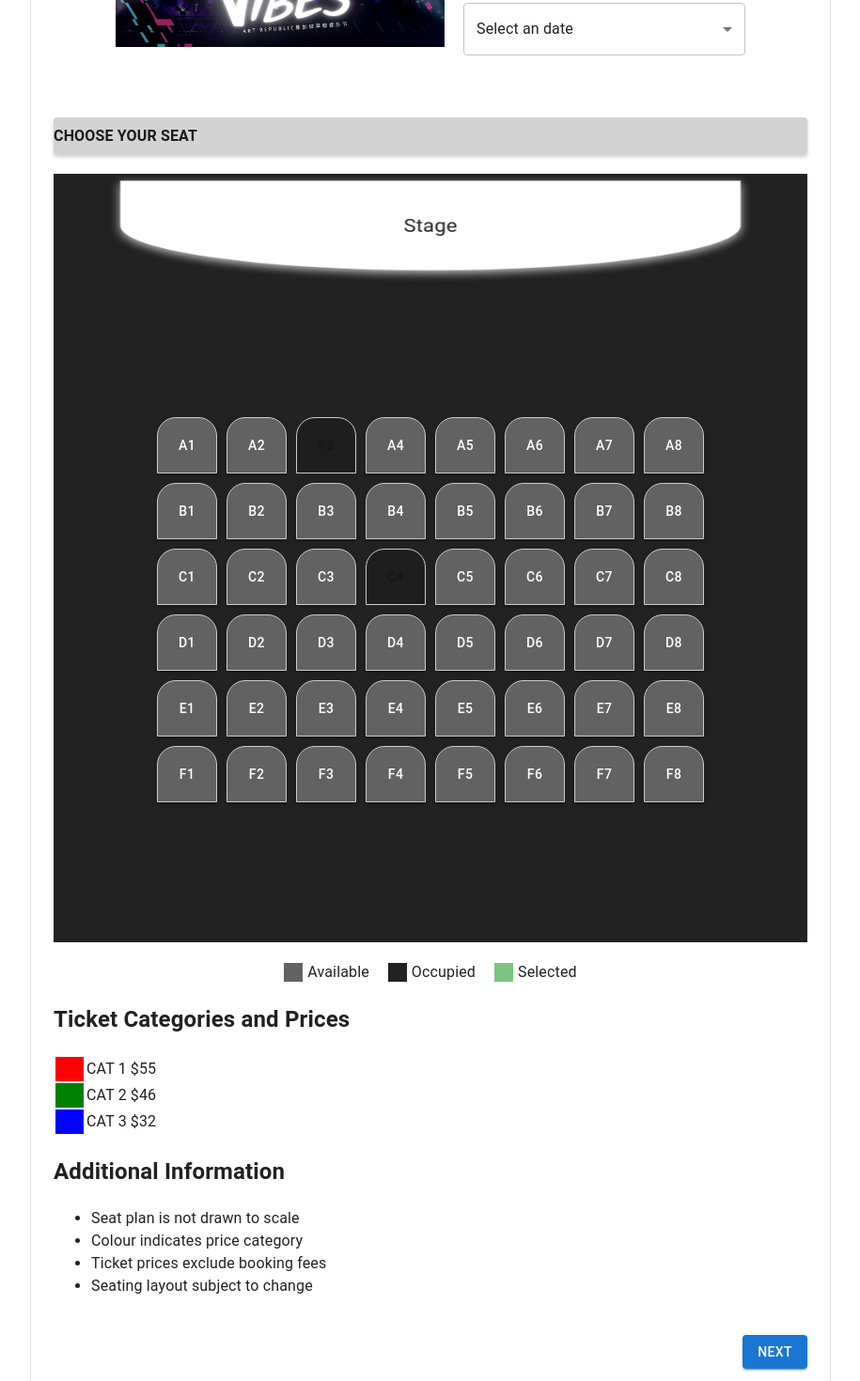
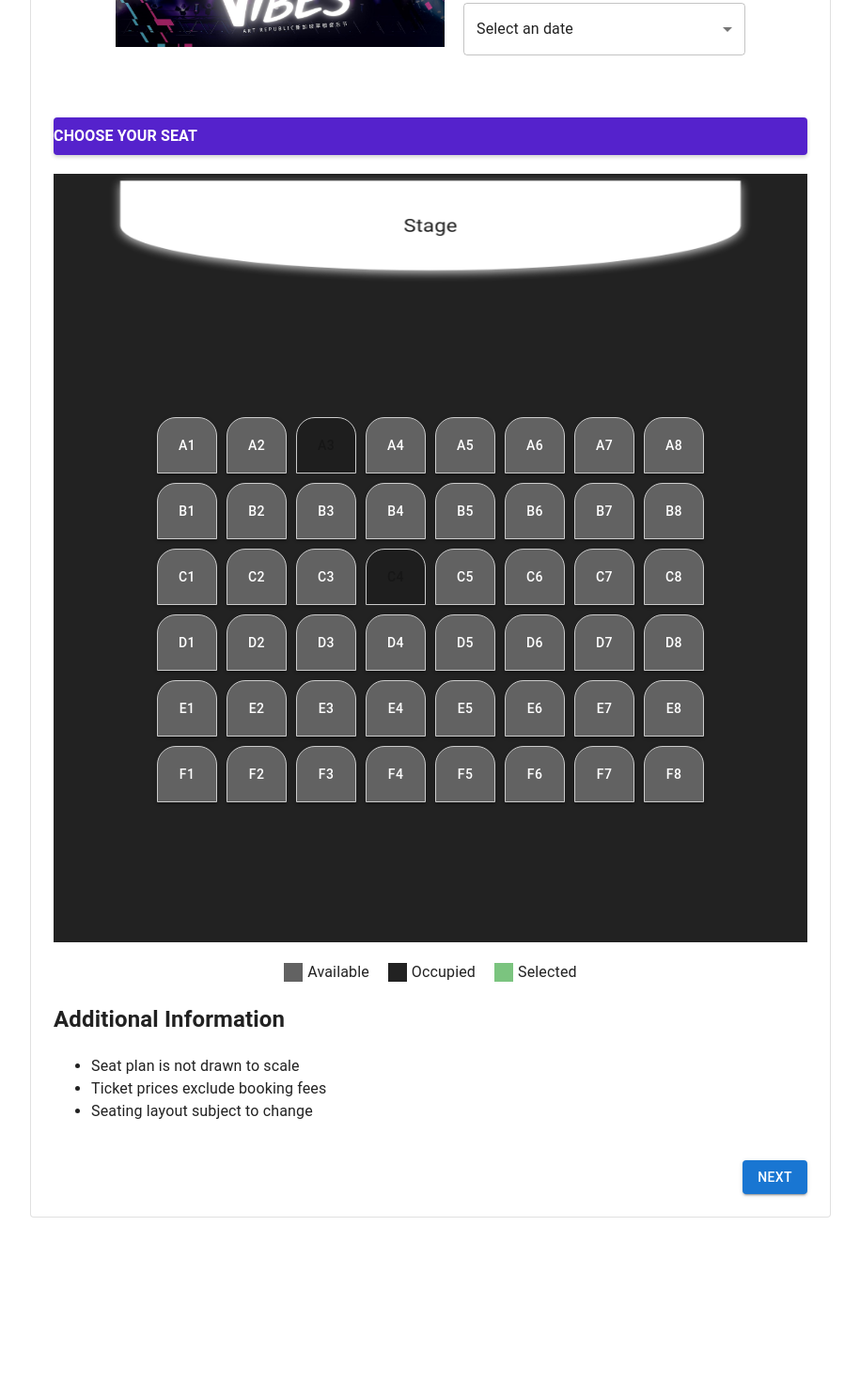
Before and after one commit to amelia-chew-2022/CS203-Project, a React (Create React App) app in the folder frontend/: page /checkout in a window 1280 px wide. Shown: the part 400-1870 px from the top of the page at 94% size, without its empty margins (182-1097 px from the left). After the commit the page ends 1744 px from the top, so only its background shows below. Built offline with nearby package versions, Linux system fonts and the light colour scheme.

Commit message:
Comment out  irrelevant information

```diff
--- a/frontend/src/pages/checkoutforms/SeatSelection.js
+++ b/frontend/src/pages/checkoutforms/SeatSelection.js
@@ -58,7 +58,7 @@ function SeatSelect() {
           className="divider"
           style={{
             width: "100%",
-            backgroundColor: "lightgrey", // Background color (gold)
+            backgroundColor: "#5522CC", // Background color (gold)
             boxShadow: "0 2px 4px rgba(0, 0, 0, 0.2)",
             margin: "20px 0",
             display: "flex",
@@ -72,6 +72,7 @@ function SeatSelect() {
             style={{
               fontWeight: "bold",
               textTransform: "uppercase",
+             color:'#FFF'
             }}
           >
             Choose Your Seat
@@ -180,8 +181,9 @@ function SeatSelect() {
           </div>
         </div>
 
+  {/*Cat Prices not sure if we including this */}
         <div className="Cat-Price">
-          <div>
+         {/*  <div>
             <h2>Ticket Categories and Prices</h2>
             <table>
               <tbody>
@@ -220,12 +222,12 @@ function SeatSelect() {
                 </tr>
               </tbody>
             </table>
-          </div>
+          </div> */}
           <div>
             <h2>Additional Information</h2>
             <ul>
               <li>Seat plan is not drawn to scale</li>
-              <li>Colour indicates price category</li>
+              {/* <li>Colour indicates price category</li> */}
               <li>Ticket prices exclude booking fees</li>
               <li>Seating layout subject to change</li>
             </ul>
```
